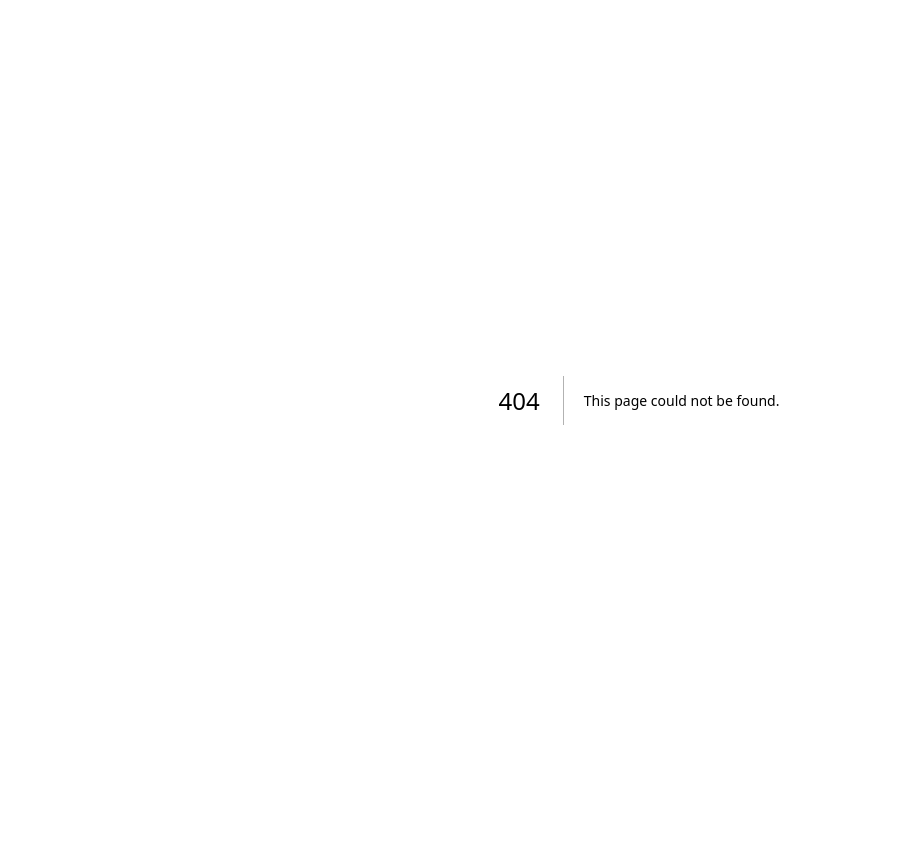
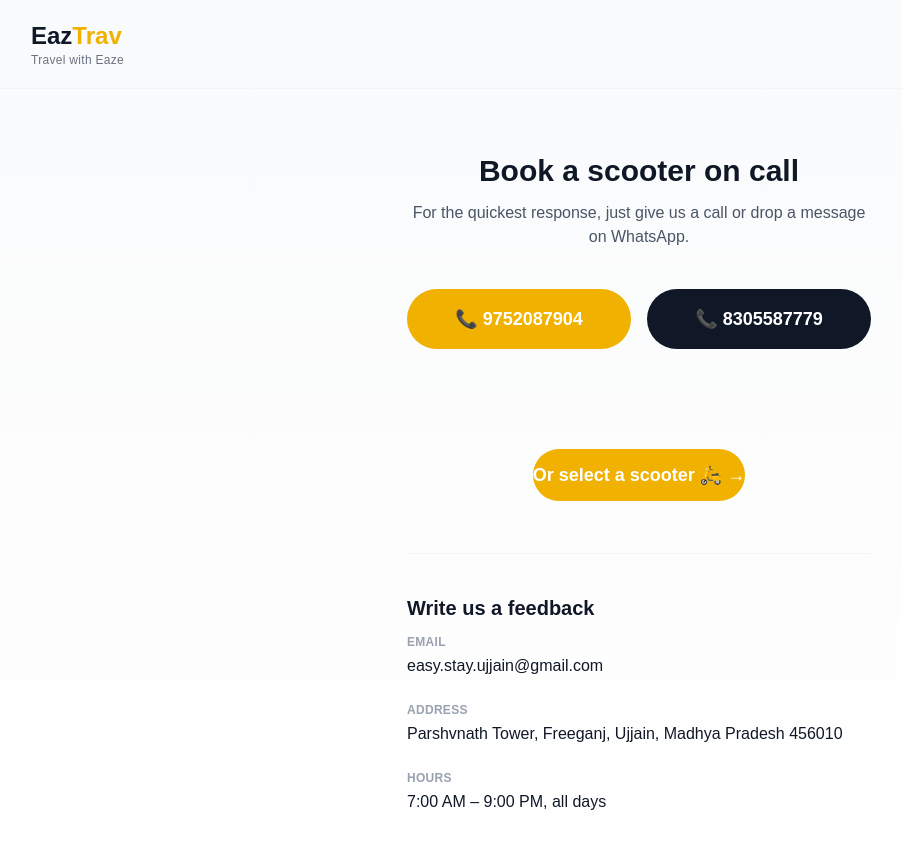
Before and after one commit to antrikshkethwas/eaztrav-site, a Next.js app: page /contact in a window 1280 px wide. Before the commit this address had no page. Shown: the top 848 px of the page, without its empty margins (1-903 px from the left). Before the commit the page ends 800 px from the top, so only its background shows below. Built offline with nearby package versions, Linux system fonts and the light colour scheme.

Commit message:
added contact page

```diff
--- /dev/null
+++ b/app/contact/page.tsx
@@ -0,0 +1,79 @@
+import Link from "next/link";
+
+export const metadata = {
+  title: "Contact us | EazTrav",
+  description: "Contact EazTrav for scooter and bike rentals in Ujjain. Call or WhatsApp for instant booking, or reach us by email.",
+};
+
+export default function ContactPage() {
+  return (
+    <main className="min-h-screen bg-gradient-to-b from-gray-50 to-white">
+      {/* Navbar */}
+      <nav className="flex items-center justify-between px-8 py-5 border-b border-gray-100">
+        <Link href="/" className="inline-block">
+          <div className="text-2xl font-bold text-gray-900">
+            Eaz<span className="text-yellow-500">Trav</span>
+          </div>
+          <p className="text-xs text-gray-500 tracking-wide">Travel with Eaze</p>
+        </Link>
+      </nav>
+
+
+      <div className="max-w-lg mx-auto px-6 py-16 text-center">
+        <h1 className="text-3xl font-bold text-gray-900 mb-3">Book a scooter on call</h1>
+        <p className="text-gray-600 mb-10">
+          For the quickest response, just give us a call or drop a message on WhatsApp.
+        </p>
+
+        {/* Call buttons — primary action */}
+        <div className="flex flex-col sm:flex-row gap-4 mb-12">
+
+          <a
+            href="tel:+919752087904"
+            className="flex-1 bg-yellow-500 hover:bg-yellow-600 text-white font-semibold py-4 rounded-full transition text-lg"
+          >
+            📞 9752087904
+          </a>
+          <a
+            href="tel:+918305587779"
+            className="flex-1 bg-gray-900 hover:bg-gray-800 text-white font-semibold py-4 rounded-full transition text-lg"
+          >
+            📞 8305587779
+          </a>
+        </div>
+
+        {/* Explore scooters CTA */}
+      <div className="max-w-lg mx-auto px-6 py-16 text-center">
+        <a
+            href="/Ujjain"
+            className="flex-1 bg-yellow-500 hover:bg-yellow-600 text-white font-semibold py-4 rounded-full transition text-lg"
+          >
+            Or select a scooter 🛵 →
+          </a>
+      </div>
+
+
+        {/* Secondary info */}
+        <div className="border-t border-gray-100 pt-10 text-left space-y-6">
+          <div>
+            <h1 className="text-xl font-semibold text-gray-900 mb-3">Write us a feedback</h1>
+            <p className="text-xs font-semibold text-gray-400 uppercase tracking-wide mb-1">Email</p>
+            <a href="mailto:easy.stay.ujjain@gmail.com" className="text-gray-900 hover:text-yellow-600 transition">
+              easy.stay.ujjain@gmail.com
+            </a>
+          </div>
+          <div>
+            <p className="text-xs font-semibold text-gray-400 uppercase tracking-wide mb-1">Address</p>
+            <p className="text-gray-900">
+              Parshvnath Tower, Freeganj, Ujjain, Madhya Pradesh 456010
+            </p>
+          </div>
+          <div>
+            <p className="text-xs font-semibold text-gray-400 uppercase tracking-wide mb-1">Hours</p>
+            <p className="text-gray-900">7:00 AM – 9:00 PM, all days</p>
+          </div>
+        </div>
+      </div>
+    </main>
+  );
+}
--- a/app/page.tsx
+++ b/app/page.tsx
@@ -21,12 +21,17 @@ export default function Home() {
         <div className="hidden md:flex gap-8 text-gray-600 font-medium">
           <a href="#services" className="hover:text-gray-900">Services</a>
           <a href="#about" className="hover:text-gray-900">About</a>
-          <a href="#contact" className="hover:text-gray-900">Contact</a>
+          <a href="/contact" className="hover:text-gray-900">Contact</a>
         </div>
-        <button className="bg-gray-900 text-white px-5 py-2 rounded-full font-medium hover:bg-gray-800 transition">
-          Book Now
-        </button>
+        <a
+  href="tel:+919752087904"
+  className="bg-gray-900 text-white px-5 py-2 rounded-full font-medium hover:bg-gray-800 transition inline-block"
+>
+  Book Now
+</a>
       </nav>
+
+
 
             {/* City Selector */}
       <section className="flex flex-col items-center justify-center py-24 px-6 bg-gray-50">
```
